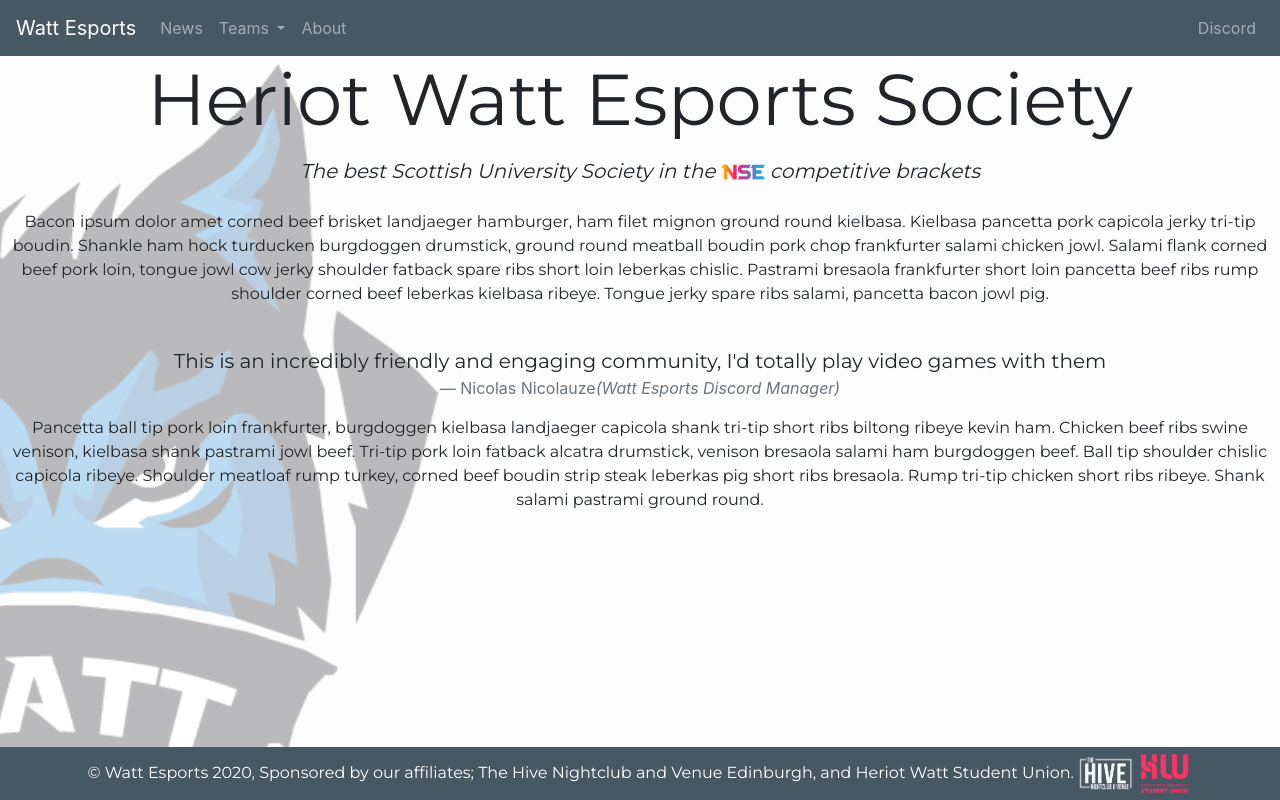
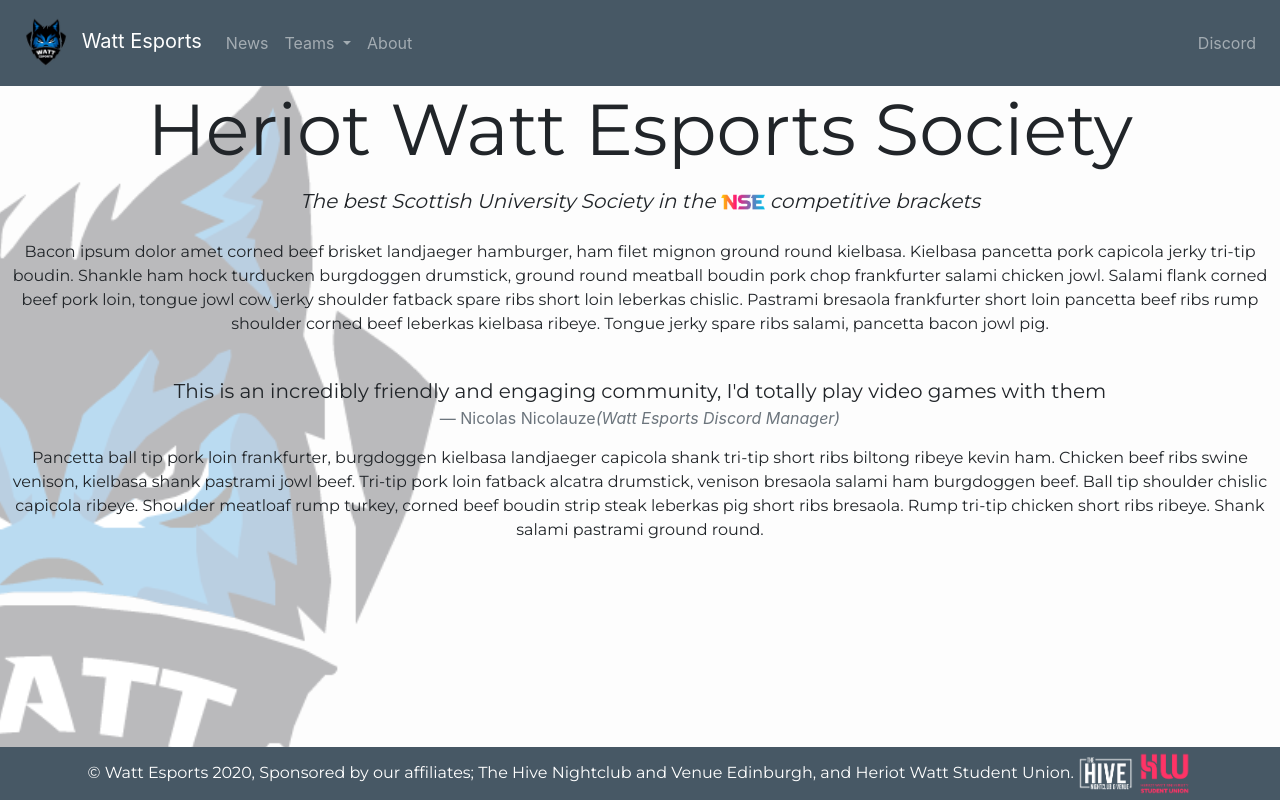
Before and after one commit to Watt-Esports/wattesports.co.uk, a plain HTML site: page index.html in a window 1280 px wide. Drawn offline with nearby package versions, Linux system fonts and the light colour scheme.

Commit message:
Added Logo to Header
Put the esports logo in the header

```diff
--- a/index.html
+++ b/index.html
@@ -19,7 +19,7 @@
 		<!-- NAVBAR -->
 		<nav class="navbar navbar-expand-lg navbar-dark bgStormgrey">
 			<a class="navbar-brand" href="index.html">
-				<!-- <img>Could put logo here -->
+				<img src="images/favicon/android-chrome-512x512.png" width=60px;>
 				Watt Esports
 			</a>
 			<button class="navbar-toggler" type="button" data-toggle="collapse" data-target="#navbarNavDropdown" aria-controls="navbarNavDropdown" aria-expanded="false" aria-label="Toggle navigation">
```
